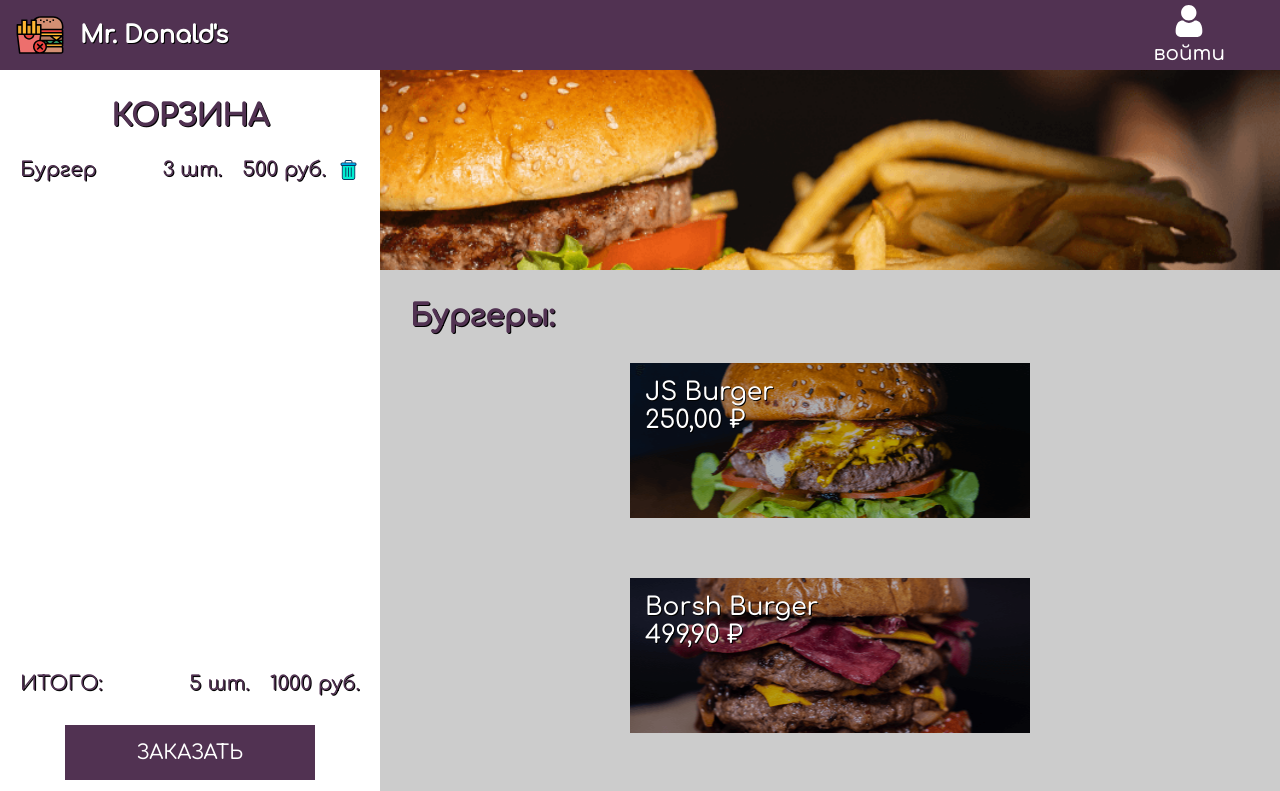
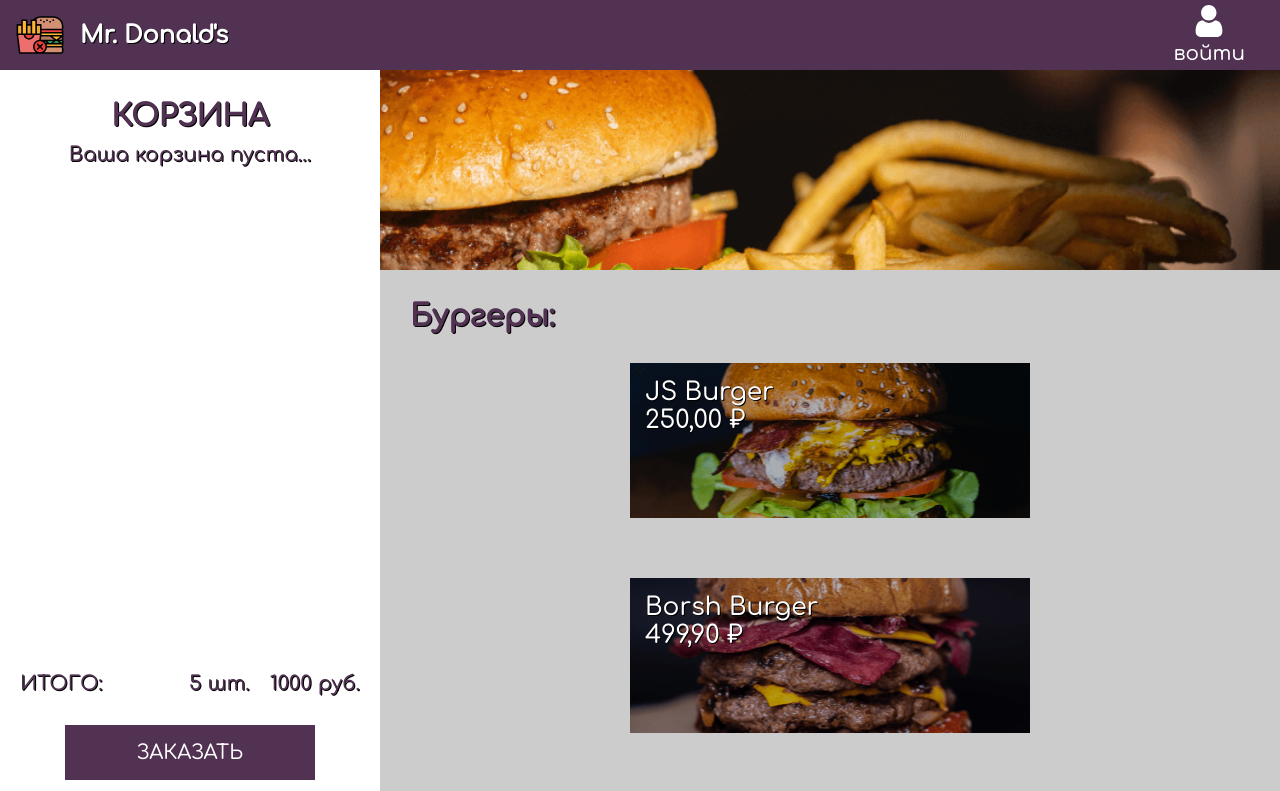
Before and after one commit to tamara-danilova2105/Mr-Burger, a React (Create React App) app: page / in a window 1280 px wide. Shown: the top 791 px of the page. Built offline with nearby package versions, Linux system fonts and the light colour scheme.

Commit message:
урок 7

```diff
--- a/src/App.js
+++ b/src/App.js
@@ -1,24 +1,23 @@
-import { useState } from "react";
-import { GlobalStyle } from "./Components/GlobalStyle";
-import { NavBar } from "./Components/NavBar";
-import { Menu } from "./Components/Menu";
-import { ModalItem } from "./Components/ModalItem";
-import Order from "./Components/Order";
+import { GlobalStyle } from "./Components/Style/GlobalStyle";
+import { NavBar } from "./Components/NavBar/NavBar";
+import { Menu } from "./Components/Menu/Menu";
+import { ModalItem } from "./Components/Modal/ModalItem";
+import Order from "./Components/Order/Order";
+import { useOpenItem } from "./Components/Hooks/useOpenItem";
+import { useOrders } from "./Components/Hooks/useOrders";
 
 function App() {
 
-  const [openItem, setOpenItem] = useState(null)
+  const openItem = useOpenItem()
+  const orders = useOrders()
 
   return (
     <>
       <GlobalStyle/>
       <NavBar/>
-      <Order/>
-      <Menu
-        setOpenItem={setOpenItem}/>
-      <ModalItem
-        openItem={openItem}
-        setOpenItem={setOpenItem}/>
+      <Order {...orders}/>
+      <Menu {...openItem}/>
+      {openItem.openItem && <ModalItem {...openItem} {...orders}/>}
     </>
   );
 }
--- /dev/null
+++ b/src/Components/Hooks/useOpenItem.js
@@ -0,0 +1,6 @@
+import { useState } from "react"
+
+export const useOpenItem = () => {
+    const [openItem, setOpenItem] = useState(null)
+    return {openItem, setOpenItem}
+}
--- /dev/null
+++ b/src/Components/Hooks/useOrders.js
@@ -0,0 +1,6 @@
+import { useState } from "react"
+
+export const useOrders = () => {
+    const [orders, setOrders] = useState([])
+    return {orders, setOrders}
+}
--- a/src/Components/Banner.js
+++ b/src/Components/Menu/Banner.js
@@ -1,5 +1,5 @@
 import styled from 'styled-components'
-import bannerImg from '../images/banner.png'
+import bannerImg from '../../images/banner.png'
 
 export const Banner = styled.div`
     width: 100%;
--- a/src/Components/Menu.js
+++ b/src/Components/Menu/Menu.js
@@ -1,6 +1,6 @@
 import styled from "styled-components"
 import { Banner } from "./Banner"
-import dbMenu from './DBMenu'
+import dbMenu from '../DBMenu'
 import { ListItem } from './ListItem'
 
 const SectionMenu = styled.section`
--- a/src/Components/ModalItem.js
+++ b/src/Components/Modal/ModalItem.js
@@ -1,15 +1,23 @@
 import styled from "styled-components"
-import { ButtonChekout } from "./ButtonChekout"
+import { ButtonChekout } from "../ButtonChekout"
 
-export const ModalItem = ({ openItem, setOpenItem }) => {
+export const ModalItem = ({ openItem, setOpenItem, orders, setOrders }) => {
 
-    const closeModel = (e) => {
+    const closeModel = e => {
         if(e.target.id === "overlay") {
             setOpenItem(null)
         }
     }
 
-    if(!openItem) return null
+    const order = {
+        ...openItem
+    }
+
+    const addToOrder = () => {
+        setOrders([...orders, order])
+        setOpenItem(null)
+    }
+
     return(
         <Overlay id="overlay" onClick={closeModel}>
         <Modal>
@@ -19,7 +27,7 @@
                     <div>{openItem.name}</div>
                     <div>{openItem.price.toLocaleString('ru-RU', {style: 'currency', currency: 'RUB'})}</div>
                 </HeaderContent>
-                <ButtonChekout>ДОБАВИТЬ</ButtonChekout>
+                <ButtonChekout onClick={addToOrder}>ДОБАВИТЬ</ButtonChekout>
             </Content>
         </Modal>
     </Overlay>
--- a/src/Components/NavBar.js
+++ b/src/Components/NavBar/NavBar.js
@@ -1,6 +1,6 @@
 import styled from "styled-components"
-import logo from '../images/logo.svg'
-import signIn from '../images/sign.svg'
+import logo from '../../images/logo.svg'
+import signIn from '../../images/sign.svg'
 
 export const NavBar = () => {
     return(
@@ -23,7 +23,7 @@
     left: 0;
     z-index: 999;
     height: 70px;
-    width: 100vw;
+    width: 100%;
     display: flex;
     justify-content: space-between;
     align-items: center;
@@ -46,7 +46,6 @@
     padding: 3px 20px;
     font-size: 20px;
     border: none;
-    margin-right: 20px;
     background-color: transparent;
     color: white;
 `
--- a/src/Components/Order.js
+++ b/src/Components/Order/Order.js
@@ -1,16 +1,20 @@
 import styled from "styled-components"
-import { ButtonChekout } from "./ButtonChekout"
+import { ButtonChekout } from "../ButtonChekout"
 import OrderListItem from "./OrderListItem"
 
-const Order = () => {
+const Order = ({ orders }) => {
+    console.log(orders);
+
     return(
         <OrderStyled>
             <OrderTitle>КОРЗИНА</OrderTitle>
 
             <OrderConten>
-                <OrderList>
-                    <OrderListItem/>
-                </OrderList>
+                {orders.length ?
+                    <OrderList>
+                        {orders.map(order => <OrderListItem order={order}/>)}
+                    </OrderList>
+                : <Empty>Ваша корзина пуста...</Empty>}
             </OrderConten>
 
             <Total>
@@ -63,3 +67,7 @@
     min-width: 65px;
     margin-left: 20px;
 `
+
+const Empty = styled.p`
+    text-align: center;
+`
--- a/src/Components/OrderListItem.js
+++ b/src/Components/Order/OrderListItem.js
@@ -1,12 +1,12 @@
 import styled from 'styled-components'
-import trash from '../images/trash.svg'
+import trash from '../../images/trash.svg'
 
-const OrderListItem = () => {
+const OrderListItem = ({ order }) => {
     return(
         <OrderItemSyled>
-            <ItemName>Бургер</ItemName>
+            <ItemName>{order.name}</ItemName>
             <span> 3 шт.</span>
-            <ItemPrice> 500 руб.</ItemPrice>
+            <ItemPrice>{order.price.toLocaleString('ru-RU', {style: 'currency', currency: 'RUB'})}</ItemPrice>
             <TrashButton/>
         </OrderItemSyled>
     )
```
Also changed, not shown: src/Components/Menu/ListItem.js (renamed from src/Components/ListItem.js), src/Components/Style/GlobalStyle.js (renamed from src/Components/GlobalStyle.js).
